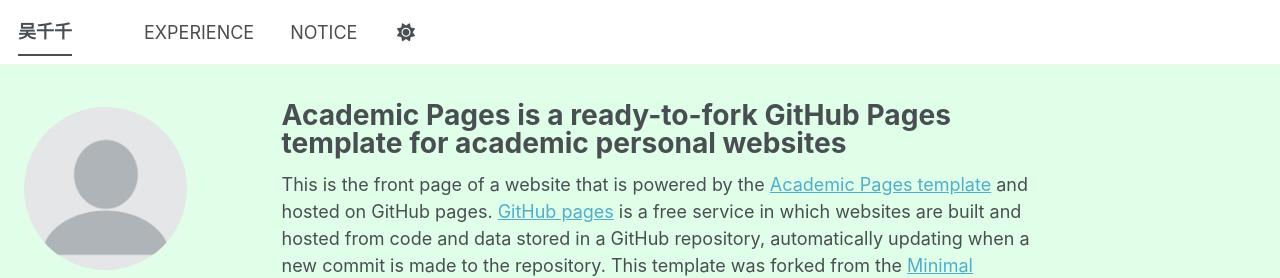
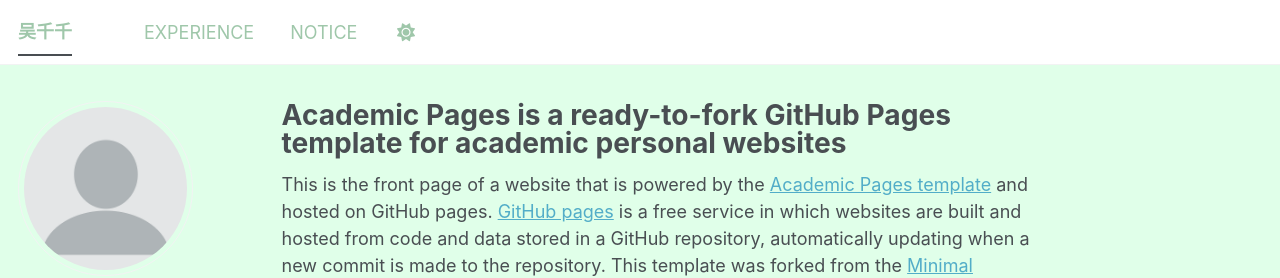
Before and after one commit to wuciancian0301/wuciancian0301.github.io, a Jekyll site: the page built from _pages/about.md, in a window 1280 px wide. Shown: the top 278 px of the page. Built offline with Jekyll 4.4.1, drawn with Linux system fonts in a browser that asks for light colours; a style sheet for code colours, icons or effects is not loaded.

Commit message:
調整顏色

```diff
--- a/assets/css/main.scss
+++ b/assets/css/main.scss
@@ -42,3 +42,7 @@ html,
 body {
   background-color: #E0FFE9 !important;
 }
+
+.greedy-nav a {
+  color: #9FC7AA !important;
+}
```
